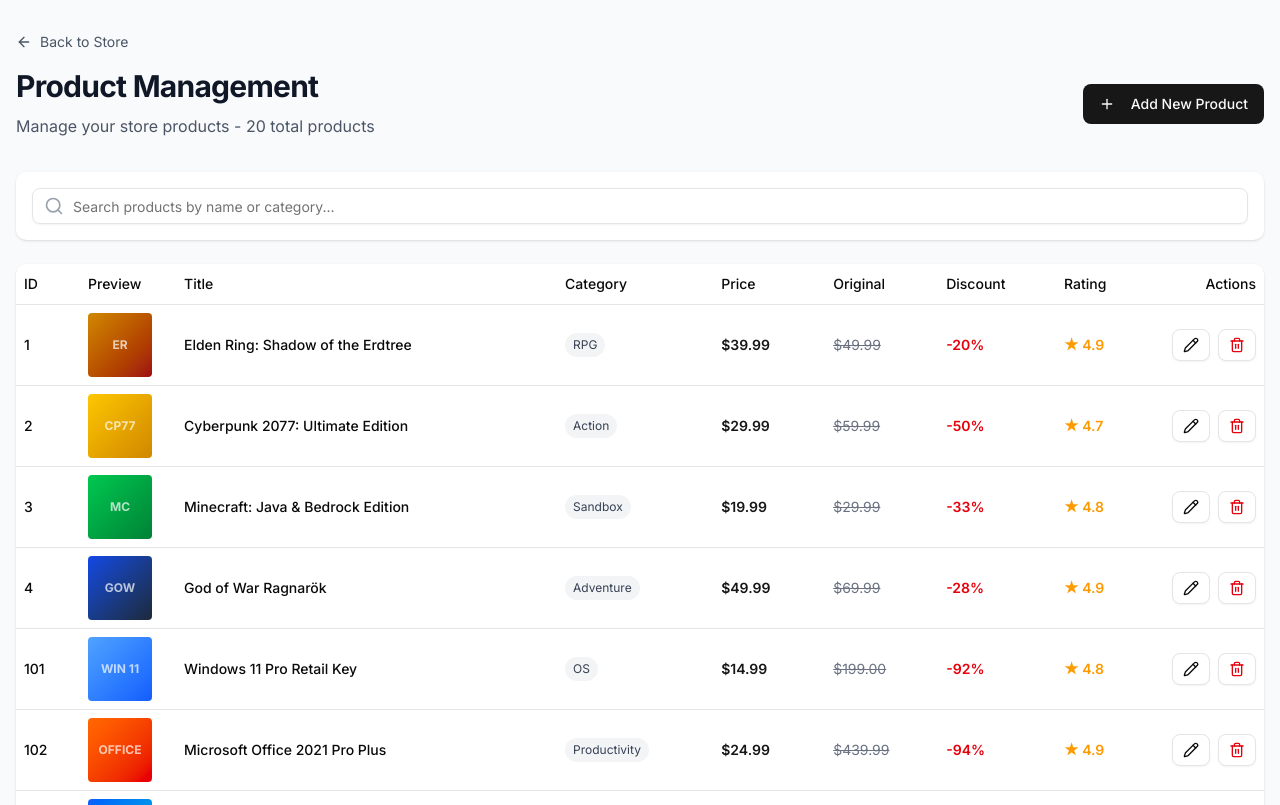
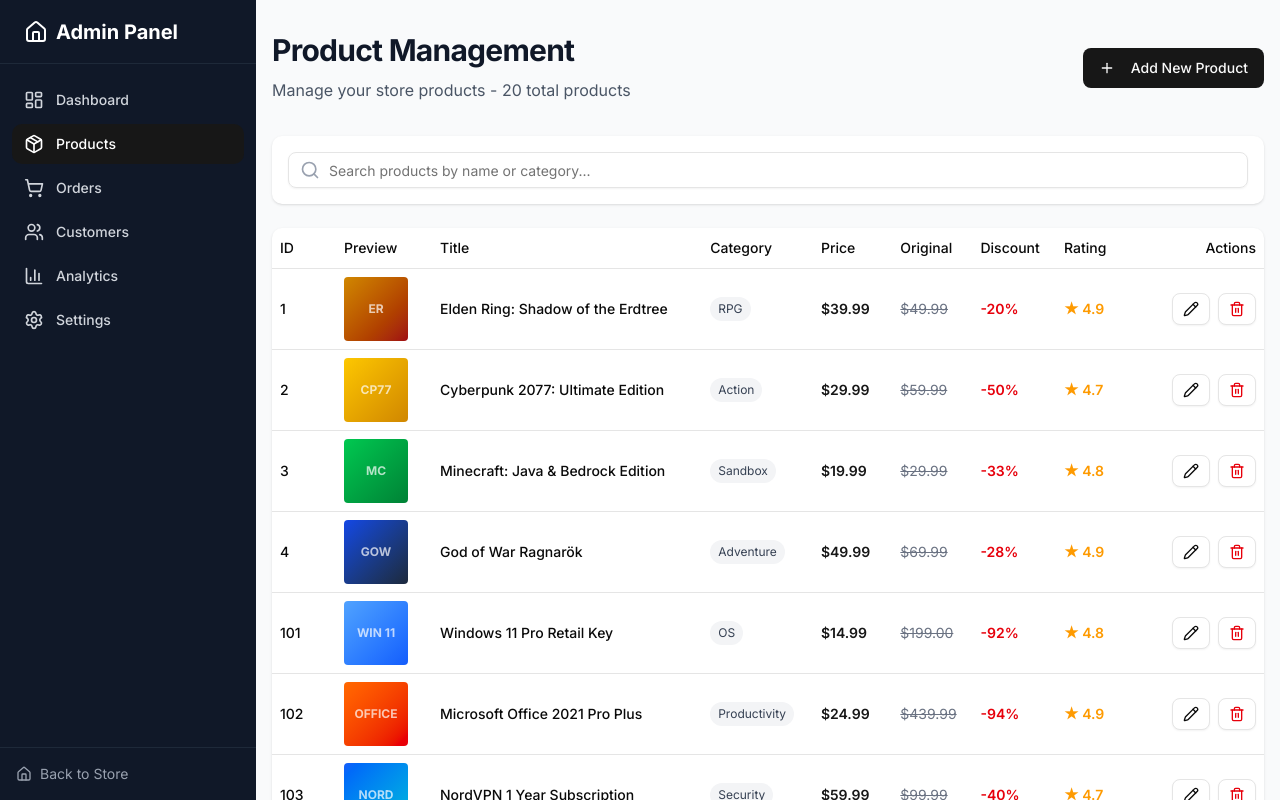
Before and after one commit to V-T-Cong/fe_my_app, a Next.js app: page /admin/products in a window 1280 px wide. Shown: the top 805 px of the page. Built offline with nearby package versions, Linux system fonts and the light colour scheme.

Commit message:
feat: Introduce initial admin panel layout with a navigation sidebar and a default redirect page.

```diff
--- /dev/null
+++ b/src/app/admin/layout.tsx
@@ -0,0 +1,19 @@
+import { AdminSidebar } from "@/components/admin/AdminSidebar";
+
+export default function AdminLayout({
+    children,
+}: {
+    children: React.ReactNode;
+}) {
+    return (
+        <div className="flex h-screen overflow-hidden bg-gray-50">
+            {/* Sidebar */}
+            <AdminSidebar />
+
+            {/* Main Content */}
+            <div className="flex-1 overflow-auto">
+                {children}
+            </div>
+        </div>
+    );
+}
--- /dev/null
+++ b/src/app/admin/page.tsx
@@ -0,0 +1,23 @@
+"use client";
+
+import { useEffect } from "react";
+import { useRouter } from "next/navigation";
+
+export default function AdminPage() {
+    const router = useRouter();
+
+    useEffect(() => {
+        // Redirect to products page as the default admin page
+        router.push("/admin/products");
+    }, [router]);
+
+    return (
+        <div className="flex items-center justify-center h-full">
+            <div className="text-center">
+                <h1 className="text-2xl font-semibold text-gray-700">
+                    Redirecting to Admin Dashboard...
+                </h1>
+            </div>
+        </div>
+    );
+}
--- a/src/app/admin/products/page.tsx
+++ b/src/app/admin/products/page.tsx
@@ -30,7 +30,7 @@
     AlertDialogTitle,
 } from "@/components/ui/alert-dialog";
 import { ProductForm } from "@/components/admin/ProductForm";
-import { Plus, Pencil, Trash2, Search, ArrowLeft } from "lucide-react";
+import { Plus, Pencil, Trash2, Search } from "lucide-react";
 import Link from "next/link";
 
 export default function AdminProductsPage() {
@@ -95,13 +95,6 @@
             <div className="container mx-auto px-4 py-8 max-w-7xl">
                 {/* Header */}
                 <div className="mb-8">
-                    <Link
-                        href="/"
-                        className="inline-flex items-center text-sm text-gray-600 hover:text-primary mb-4"
-                    >
-                        <ArrowLeft className="h-4 w-4 mr-2" />
-                        Back to Store
-                    </Link>
                     <div className="flex items-center justify-between">
                         <div>
                             <h1 className="text-3xl font-bold text-gray-900">Product Management</h1>
--- /dev/null
+++ b/src/components/admin/AdminSidebar.tsx
@@ -0,0 +1,96 @@
+"use client";
+
+import { cn } from "@/lib/utils";
+import Link from "next/link";
+import { usePathname } from "next/navigation";
+import {
+    LayoutDashboard,
+    Package,
+    Users,
+    ShoppingCart,
+    BarChart3,
+    Settings,
+    Home
+} from "lucide-react";
+
+const sidebarItems = [
+    {
+        title: "Dashboard",
+        href: "/admin",
+        icon: LayoutDashboard,
+    },
+    {
+        title: "Products",
+        href: "/admin/products",
+        icon: Package,
+    },
+    {
+        title: "Orders",
+        href: "/admin/orders",
+        icon: ShoppingCart,
+    },
+    {
+        title: "Customers",
+        href: "/admin/customers",
+        icon: Users,
+    },
+    {
+        title: "Analytics",
+        href: "/admin/analytics",
+        icon: BarChart3,
+    },
+    {
+        title: "Settings",
+        href: "/admin/settings",
+        icon: Settings,
+    },
+];
+
+export function AdminSidebar() {
+    const pathname = usePathname();
+
+    return (
+        <div className="flex h-full w-64 flex-col bg-gray-900 text-white">
+            {/* Logo/Header */}
+            <div className="flex h-16 items-center border-b border-gray-800 px-6">
+                <Link href="/" className="flex items-center gap-2 hover:opacity-80">
+                    <Home className="h-6 w-6" />
+                    <span className="text-xl font-bold">Admin Panel</span>
+                </Link>
+            </div>
+
+            {/* Navigation */}
+            <nav className="flex-1 space-y-1 px-3 py-4">
+                {sidebarItems.map((item) => {
+                    const isActive = pathname === item.href;
+                    return (
+                        <Link
+                            key={item.href}
+                            href={item.href}
+                            className={cn(
+                                "flex items-center gap-3 rounded-lg px-3 py-2.5 text-sm font-medium transition-colors",
+                                isActive
+                                    ? "bg-primary text-white"
+                                    : "text-gray-300 hover:bg-gray-800 hover:text-white"
+                            )}
+                        >
+                            <item.icon className="h-5 w-5" />
+                            {item.title}
+                        </Link>
+                    );
+                })}
+            </nav>
+
+            {/* Footer */}
+            <div className="border-t border-gray-800 p-4">
+                <Link
+                    href="/"
+                    className="flex items-center gap-2 text-sm text-gray-400 hover:text-white transition-colors"
+                >
+                    <Home className="h-4 w-4" />
+                    Back to Store
+                </Link>
+            </div>
+        </div>
+    );
+}
```
